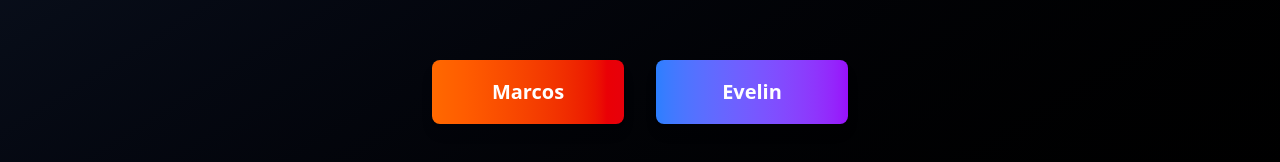
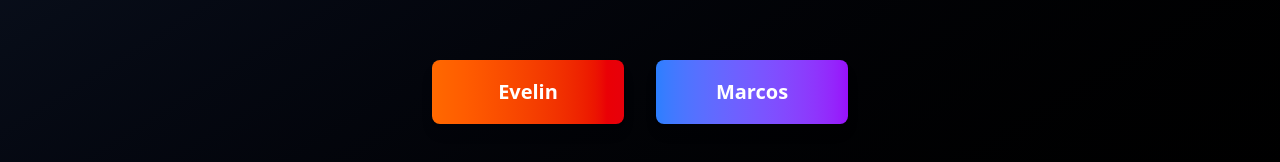
Before and after one commit to marcosmatosteodoro/registro-de-treino, a Next.js app: page / in a window 1280 px wide. Shown: the part 364-526 px from the top of the page. Built offline with nearby package versions, Linux system fonts and the light colour scheme.

Commit message:
Refactor user selection to use buttons instead of links, integrating user data retrieval and navigation to the Treinos page.

```diff
--- a/app/page.tsx
+++ b/app/page.tsx
@@ -1,6 +1,20 @@
-import Link from "next/link";
+"use client";
+
+import { GetUsers } from "@/services/getUsers";
+import { useRouter } from "next/navigation";
 
 export default function Home() {
+  const users = GetUsers.getAll();
+  const router = useRouter();
+
+  const handleUserSelection = (userId: number) => {
+    // Aqui você pode adicionar outras lógicas depois
+    console.log(`Usuário selecionado: ${userId}`);
+
+    // Redireciona para a página de treinos
+    router.push("/treinos");
+  };
+
   return (
     <div className="flex min-h-screen items-center justify-center bg-linear-to-br from-gray-900 to-black">
       <main className="flex flex-col items-center justify-center px-8 py-16 text-center">
@@ -9,19 +23,19 @@ export default function Home() {
         </h1>
 
         <div className="flex flex-col gap-6 sm:flex-row sm:gap-8">
-          <Link
-            href="/treinos"
-            className="flex items-center justify-center w-48 h-16 bg-linear-to-r from-orange-500 to-red-600 hover:from-orange-600 hover:to-red-700 text-white font-bold text-xl rounded-lg shadow-lg transition-all duration-300 transform hover:scale-105 hover:shadow-xl"
+          <button
+            onClick={() => handleUserSelection(users[0].id)}
+            className="w-48 h-16 bg-linear-to-r from-orange-500 to-red-600 hover:from-orange-600 hover:to-red-700 text-white font-bold text-xl rounded-lg shadow-lg transition-all duration-300 transform hover:scale-105 hover:shadow-xl"
           >
-            Marcos
-          </Link>
+            {users[0].nome}
+          </button>
 
-          <Link
-            href="/treinos"
-            className="flex items-center justify-center w-48 h-16 bg-linear-to-r from-blue-500 to-purple-600 hover:from-blue-600 hover:to-purple-700 text-white font-bold text-xl rounded-lg shadow-lg transition-all duration-300 transform hover:scale-105 hover:shadow-xl"
+          <button
+            onClick={() => handleUserSelection(users[1].id)}
+            className="w-48 h-16 bg-linear-to-r from-blue-500 to-purple-600 hover:from-blue-600 hover:to-purple-700 text-white font-bold text-xl rounded-lg shadow-lg transition-all duration-300 transform hover:scale-105 hover:shadow-xl"
           >
-            Evelin
-          </Link>
+            {users[1].nome}
+          </button>
         </div>
       </main>
     </div>
```
